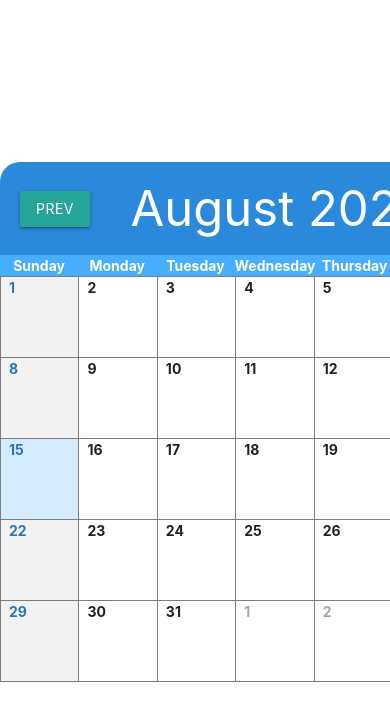
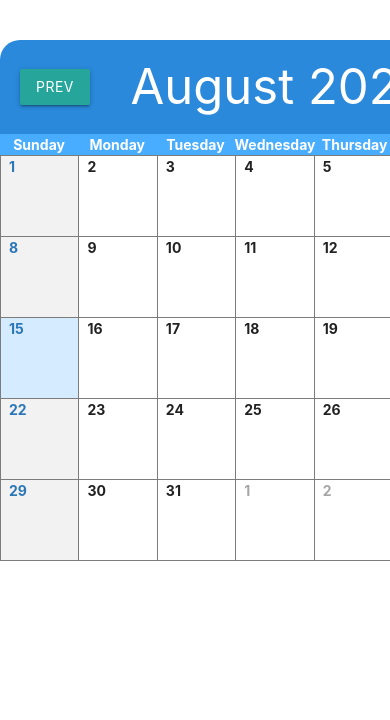
Before and after one commit to OnixFang/calendar-app, a React (Create React App) app: page / in a window 390 px wide. Shown: the top 720 px of the page. Built offline with nearby package versions, Linux system fonts and the light colour scheme.

Commit message:
Setup calendar responsiveness

```diff
--- a/src/components/App.css
+++ b/src/components/App.css
@@ -2,5 +2,12 @@
   display: flex;
   flex-direction: column;
   justify-content: center;
-  height: 100vh;
+  align-items: center;
+  margin-top: 40px;
 }
+
+@media (max-width: 640px) {
+  .container {
+    width: 100%;
+  }
+}
--- a/src/components/App.js
+++ b/src/components/App.js
@@ -4,7 +4,7 @@ import Calendar from './Calendar';
 const App = () => {
   return (
     <div className="app">
-      <div>
+      <div className="container">
         <Calendar />
       </div>
     </div>
--- a/src/components/Calendar.css
+++ b/src/components/Calendar.css
@@ -3,7 +3,7 @@
   flex-direction: column;
   min-width: 550px;
   max-width: 851px;
-  margin: auto;
+  margin:  auto;
 }
 
 .calendar-body {
```
